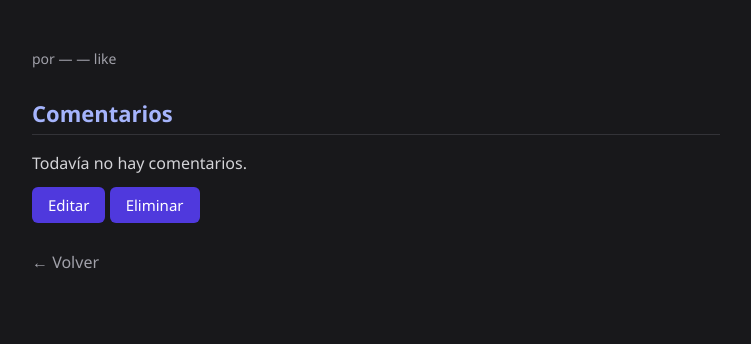
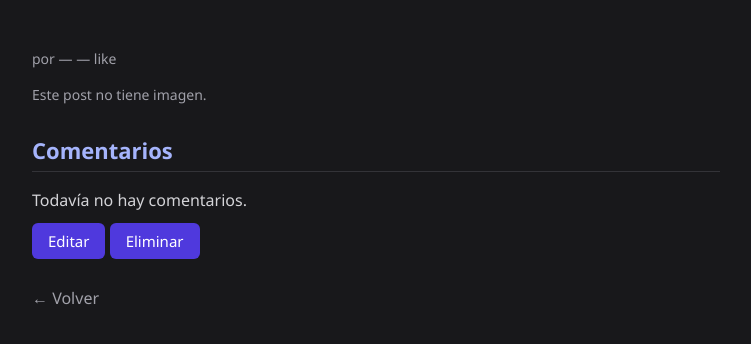
Before and after one commit to Belen2511/Proyecto-Final--Blog_Djando, a Django app: template posts/templates/posts/detalle_post.html in a window 1280 px wide. Shown: the part 70-414 px from the top of the page, without its empty margins (264-1015 px from the left). Run offline with Django 5.2, Linux system fonts and the light colour scheme; the template is opened without the code that fills it, so the values that code supplies are empty.

Commit message:
Agregar imagen a Post, PostFrom con archivos y CRUD con Imagenes

```diff
--- a/blog_project/settings.py
+++ b/Config/settings.py
@@ -123,6 +123,10 @@ USE_TZ = True
 
 STATIC_URL = 'static/'
 
+# Archivos subidos por los usuarios (imágenes de los posts)
+MEDIA_URL = '/media/'
+MEDIA_ROOT = BASE_DIR / 'media'
+
 
 # Email
 # https://docs.djangoproject.com/en/6.1/topics/email/#topic-email-configuration
--- a/blog_project/urls.py
+++ b/Config/urls.py
@@ -4,6 +4,8 @@ URL configuration for blog_project project.
 The `urlpatterns` list routes URLs to views. For more information please see:
     https://docs.djangoproject.com/en/6.1/topics/http/urls/
 """
+from django.conf import settings
+from django.conf.urls.static import static
 from django.contrib import admin
 from django.urls import include, path
 
@@ -11,3 +13,6 @@ urlpatterns = [
     path('admin/', admin.site.urls),
     path('', include('posts.urls')),
 ]
+
+if settings.DEBUG:
+    urlpatterns += static(settings.MEDIA_URL, document_root=settings.MEDIA_ROOT)
--- a/posts/forms.py
+++ b/posts/forms.py
@@ -6,7 +6,7 @@ from .models import Post
 class PostForm(forms.ModelForm):
     class Meta:
         model = Post
-        fields = ["titulo", "autor", "contenido", "likes"]
+        fields = ["titulo", "contenido", "autor", "estado", "imagen"]
 
 
 class BuscarForm(forms.Form):
--- a/posts/models.py
+++ b/posts/models.py
@@ -32,6 +32,7 @@ class Post(ContenidoBase):
         choices=ESTADOS,
         default=BORRADOR,
     )
+    imagen = models.ImageField(upload_to="posts/", null=True, blank=True)
 
     class Meta(ContenidoBase.Meta):
         pass
--- a/posts/static/posts/css/estilos.css
+++ b/posts/static/posts/css/estilos.css
@@ -23,3 +23,6 @@ main p { line-height: 1.6; color: #d4d4d8; }
 form p { display: flex; flex-direction: column; gap: 6px; }
 input, textarea { background: #212124; color: #e4e4e7; border: 1px solid #333338; border-radius: 6px; padding: 8px; font: inherit; }
 .volver { color: #a1a1aa; display: inline-block; margin-top: 16px; }
+
+.imagen-post { max-width: 100%; height: auto; border-radius: 6px; margin: 1rem 0; }
+.miniatura { max-width: 240px; height: auto; border-radius: 6px; }
--- a/posts/templates/posts/detalle_post.html
+++ b/posts/templates/posts/detalle_post.html
@@ -5,6 +5,11 @@
 {% block content %}
 <h1>{{ post.titulo }}</h1>
 <p class="meta">por {{ post.autor }} — {{ post.fecha_creacion|date:"d/m/Y" }} — {{ post.likes }} like{{ post.likes|pluralize }}</p>
+{% if post.imagen %}
+<img class="imagen-post" src="{{ post.imagen.url }}" alt="Imagen de {{ post.titulo }}">
+{% else %}
+<p class="meta">Este post no tiene imagen.</p>
+{% endif %}
 <p>{{ post.contenido|linebreaksbr }}</p>
 
 <h2>Comentarios</h2>
--- a/posts/templates/posts/lista_posts.html
+++ b/posts/templates/posts/lista_posts.html
@@ -16,6 +16,7 @@
 {% for post in posts %}
 <a class="card" href="{% url 'detalle_post' post.slug %}">
     <h2>{{ post.titulo }}</h2>
+    {% if post.imagen %}<img class="miniatura" src="{{ post.imagen.url }}" alt="{{ post.titulo }}">{% endif %}
     <p>{{ post.contenido|linebreaksbr }}</p>
     <div class="meta">
         por {{ post.autor }} — {{ post.get_estado_display }} — {{ post.fecha_creacion|date:"d/m/Y H:i" }} — {{ post.likes }} likes
--- a/posts/templates/posts/post_form.html
+++ b/posts/templates/posts/post_form.html
@@ -3,7 +3,7 @@
 {% block content %}
 <h1>{{ titulo_pagina }}</h1>
 
-<form method="post">
+<form method="post" enctype="multipart/form-data">
   {% csrf_token %}
   {{ form.as_p }}
   <button type="submit">{{ texto_boton }}</button>
--- a/posts/views.py
+++ b/posts/views.py
@@ -33,7 +33,7 @@ def detalle_post(request, slug):
 
 def crear_post(request):
     if request.method == "POST":
-        form = PostForm(request.POST)
+        form = PostForm(request.POST, request.FILES)
         if form.is_valid():
             post = form.save()
             return redirect("detalle_post", slug=post.slug)
@@ -47,7 +47,7 @@ def crear_post(request):
 def editar_post(request, slug):
     post = get_object_or_404(Post, slug=slug)
     if request.method == "POST":
-        form = PostForm(request.POST, instance=post)  # instance => UPDATE, no INSERT
+        form = PostForm(request.POST, request.FILES, instance=post)  # instance => UPDATE, no INSERT
         if form.is_valid():
             form.save()
             return redirect("detalle_post", slug=post.slug)
--- a/requirements.txt
+++ b/requirements.txt
@@ -1,4 +1,5 @@
 asgiref==3.12.1
 Django==6.1.1
+pillow==12.3.0
 sqlparse==0.6.0
 tzdata==2026.4
```
Also changed, not shown: Config/__init__.py (added), Config/asgi.py (renamed from blog_project/asgi.py), Config/wsgi.py (renamed from blog_project/wsgi.py), README.md, posts/migrations/0005_post_imagen.py (added), 1 other file.
